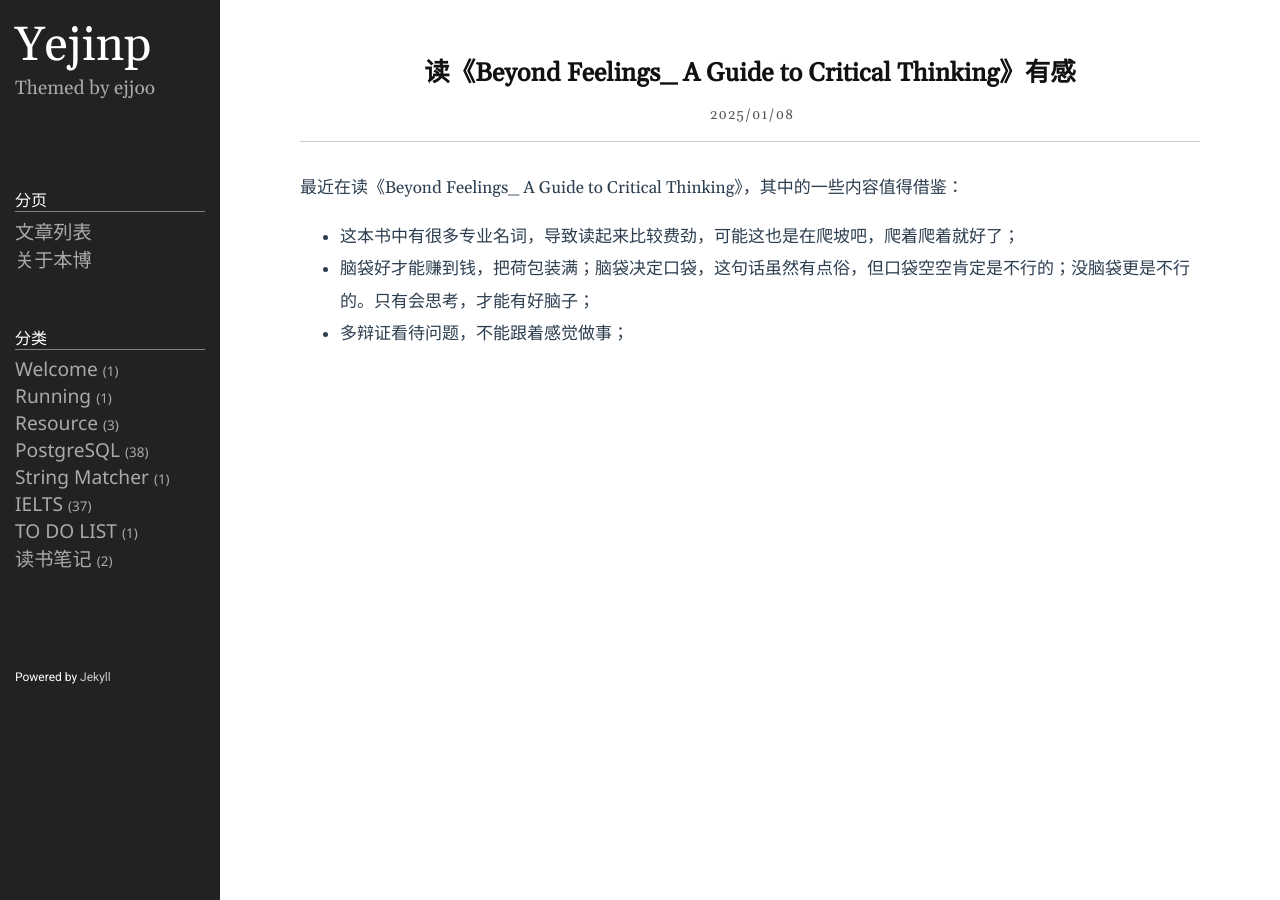
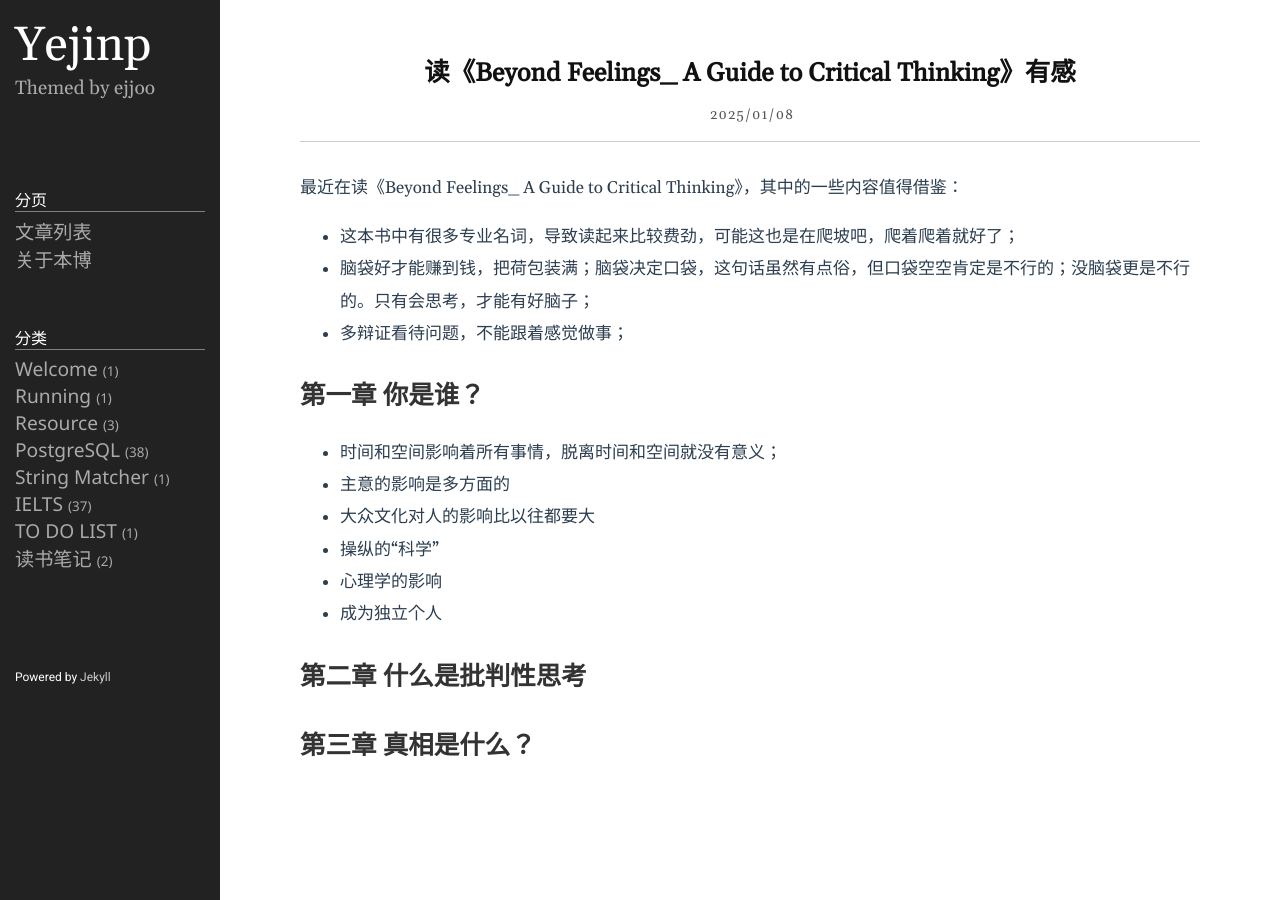
Before and after one commit to yejinp/yejinp.github.io, a Jekyll site: the page built from _posts/2025-01-08-读《Beyond Feelings_ A Guide to Critical Thinking》有感.markdown, in a window 1280 px wide. Built offline with Jekyll 4.4.1, drawn with Linux system fonts in a browser that asks for light colours.

Commit message:
更新第一章内容

```diff
--- a/_posts/2025-01-08-读《Beyond Feelings_ A Guide to Critical Thinking》有感.markdown
+++ b/_posts/2025-01-08-读《Beyond Feelings_ A Guide to Critical Thinking》有感.markdown
@@ -9,3 +9,15 @@
 - 这本书中有很多专业名词，导致读起来比较费劲，可能这也是在爬坡吧，爬着爬着就好了；
 - 脑袋好才能赚到钱，把荷包装满；脑袋决定口袋，这句话虽然有点俗，但口袋空空肯定是不行的；没脑袋更是不行的。只有会思考，才能有好脑子；
 - 多辩证看待问题，不能跟着感觉做事；
+
+# 第一章 你是谁？
+- 时间和空间影响着所有事情，脱离时间和空间就没有意义；
+- 主意的影响是多方面的
+- 大众文化对人的影响比以往都要大
+- 操纵的“科学”
+- 心理学的影响
+- 成为独立个人
+
+# 第二章 什么是批判性思考
+
+# 第三章 真相是什么？
```
